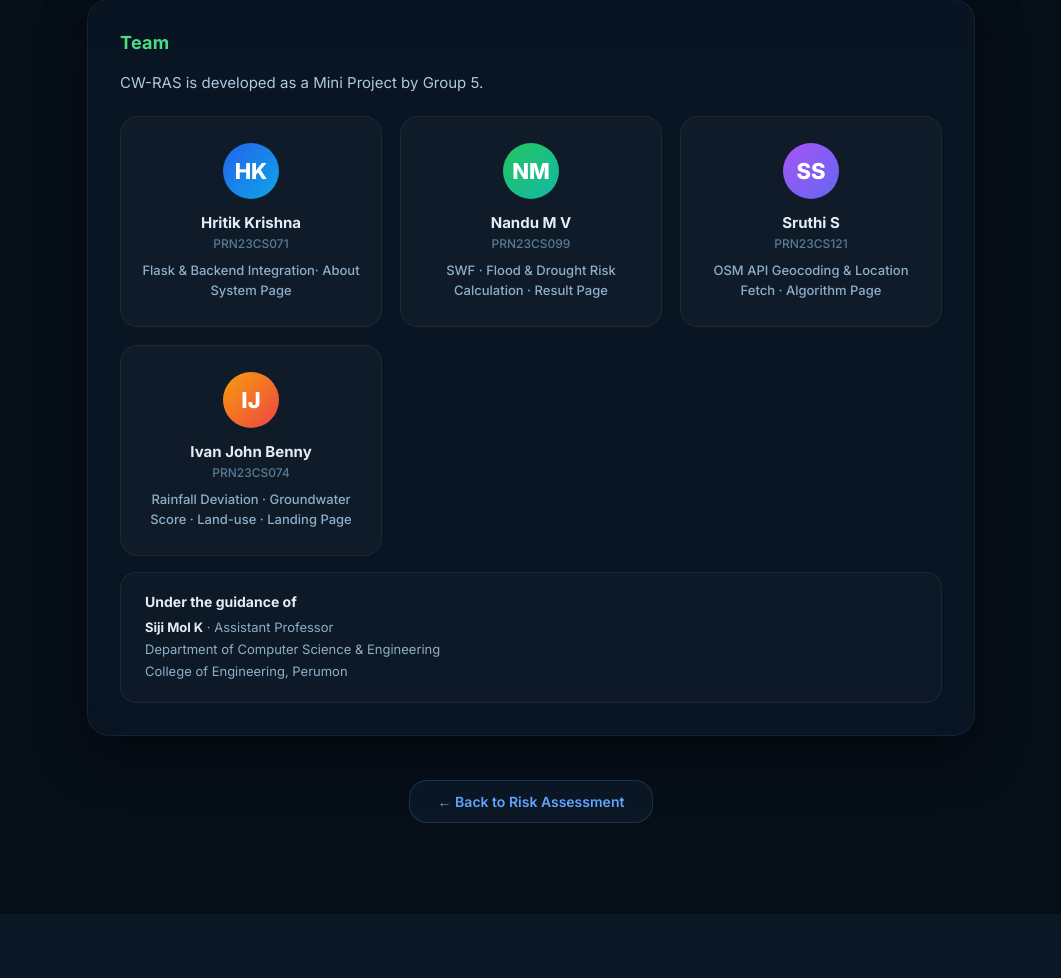
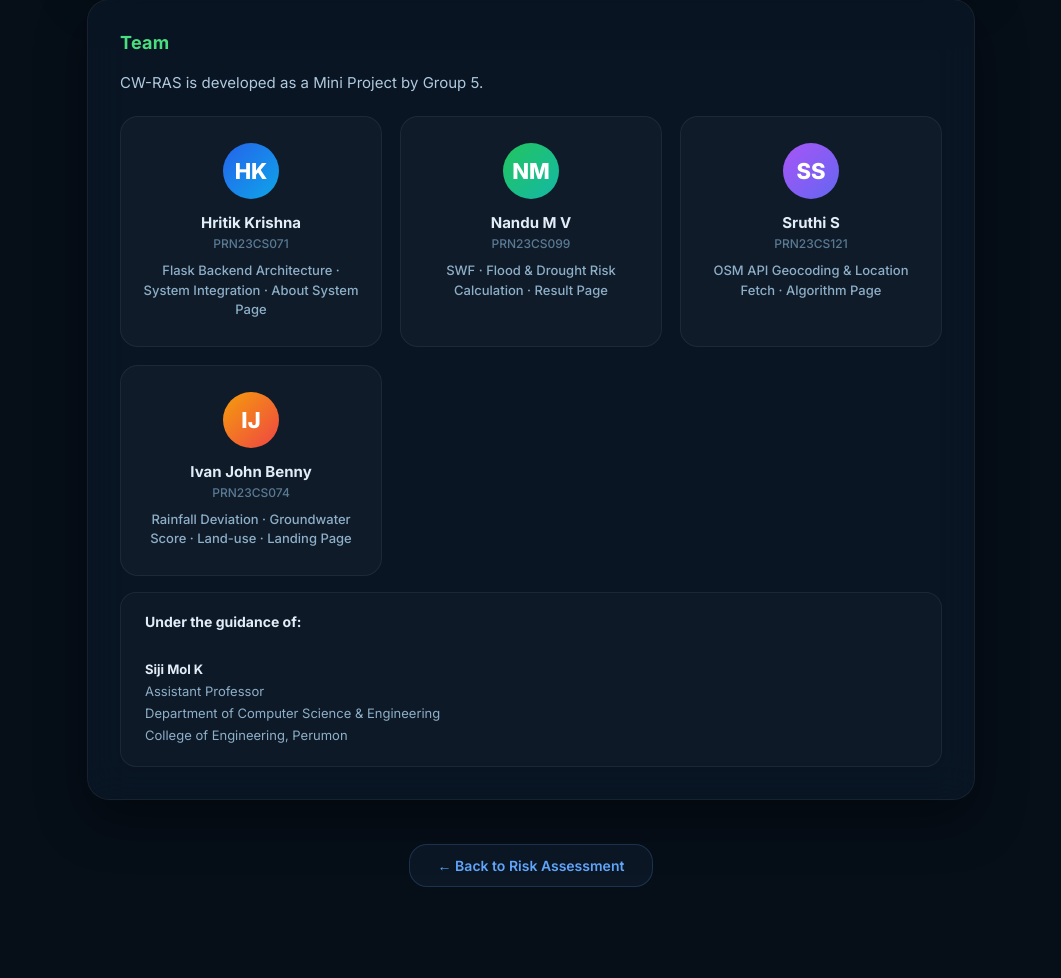
Before and after one commit to hrit-tik/CWRAS, a Flask app: page /about in a window 1280 px wide. Shown: the part 1717-2695 px from the top of the page, without its empty margins (109-1170 px from the left). Before the commit the page ends 2540 px from the top, so only its background shows below. Run offline with Flask 3, Linux system fonts and the light colour scheme.

Commit message:
About Page polish

```diff
--- a/templates/about.html
+++ b/templates/about.html
@@ -549,7 +549,7 @@
                     <div class="team-avatar avatar-1">HK</div>
                     <h3>Hritik Krishna</h3>
                     <div class="team-prn">PRN23CS071</div>
-                    <div class="team-role">Flask &amp; Backend Integration· About System Page</div>
+                    <div class="team-role">Flask Backend Architecture · System Integration · About System Page</div>
                 </div>
                 <div class="team-card">
                     <div class="team-avatar avatar-2">NM</div>
@@ -572,9 +572,11 @@
             </div>
 
             <div class="guide-box">
-                <h3>Under the guidance of</h3>
+                <h3>Under the guidance of:</h3>
                 <p>
-                    <strong>Siji Mol K</strong> · Assistant Professor<br>
+                    <br>
+                    <strong>Siji Mol K</strong><br>
+                    Assistant Professor<br>
                     Department of Computer Science &amp; Engineering<br>
                     College of Engineering, Perumon
                 </p>
```
Also changed, not shown: 1 other file.
